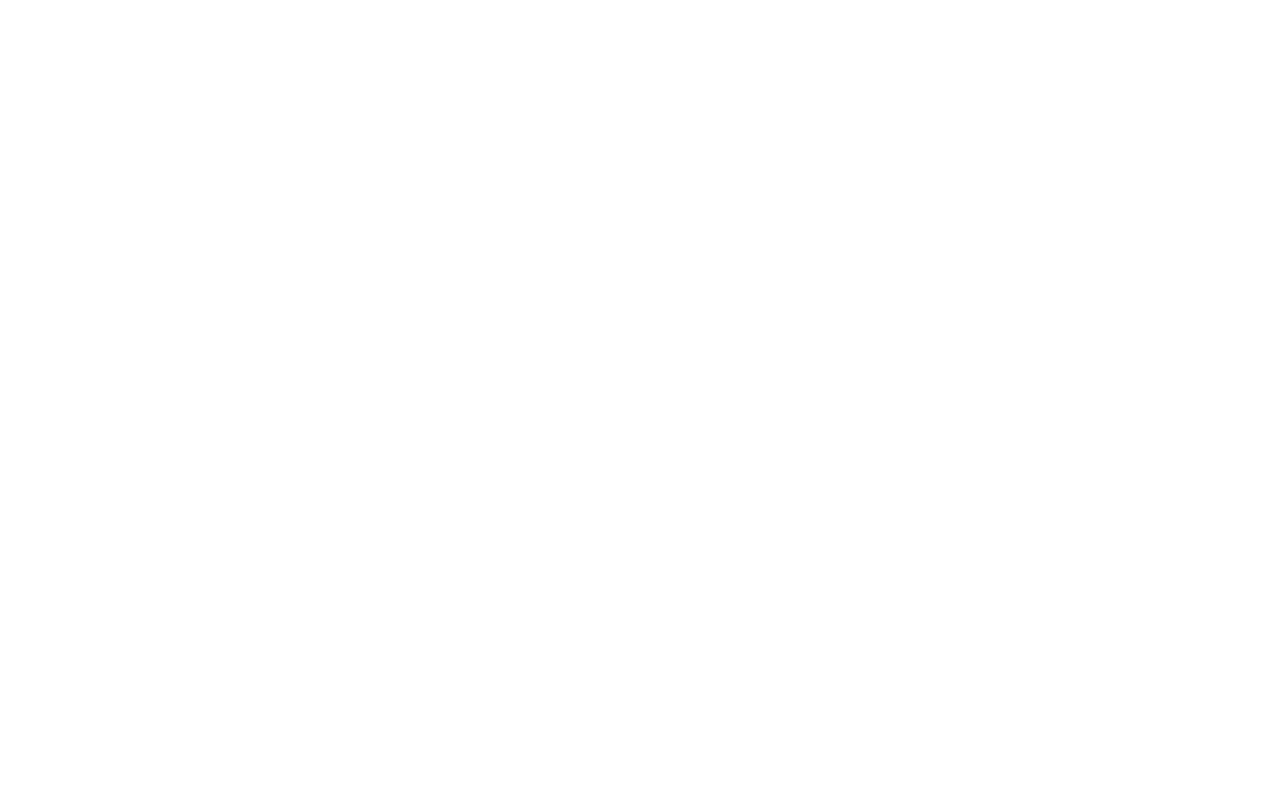
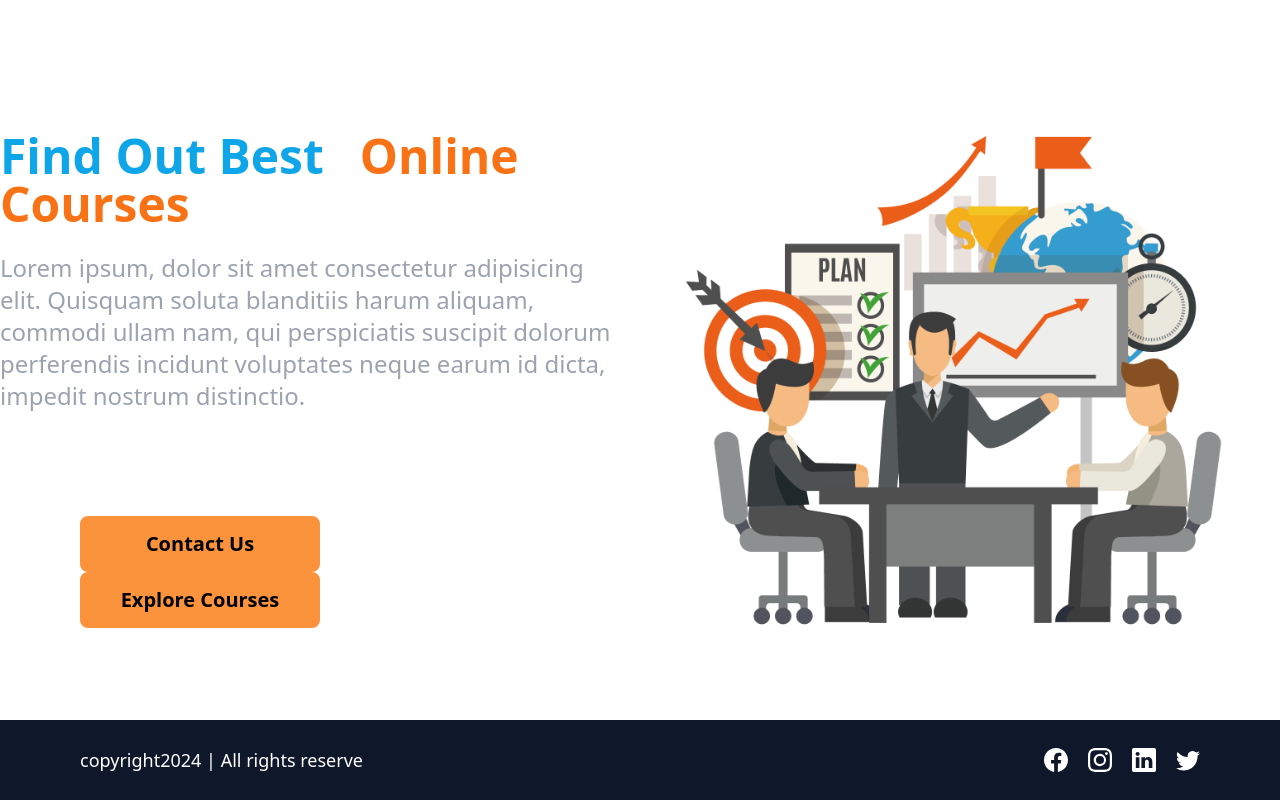
Before and after one commit to Mukesh-Darknet/Learning-Management-System, a React (Vite) app: page / in a window 1280 px wide. Before the commit this address had no page. Built offline with nearby package versions, Linux system fonts and the light colour scheme.

Commit message:
Added Basic layout and Design the Homepage

```diff
--- a/src/App.jsx
+++ b/src/App.jsx
@@ -1,18 +1,27 @@
 
 import {Route, Routes } from 'react-router-dom'
-import Footer from './Component/Footer'
+
+import HomePage from './Pages/HomePage'
+
+
+
+
+
+
 
 function App() {
 
   return (
     <>
+
+
     <Routes>
-       {/* <Route path ="/" element = {<Home/>}></Route> */}
+       <Route path ="/" element = {<HomePage/>}></Route>
 
     </Routes>
 
-     {/* <h1>wellcome to LMS</h1> */}
-     {/* <Footer/> */}
+
+
     </>
   )
 }
--- /dev/null
+++ b/src/Layouts/Homelayout.jsx
@@ -0,0 +1,79 @@
+
+import { GiHamburgerMenu } from "react-icons/gi";
+import { AiFillCloseSquare } from "react-icons/ai";
+import Footer from "../Component/Footer";
+
+
+function HoemLayout({children}) {
+
+  function changeWidth() {
+    const drawerSide = document.getElementsByClassName("drawer-side");
+    drawerSide[0].style.width = 'auto';
+  }
+
+
+  function hideDrawer(){
+    const element = document.getElementsByName('rawer-toggle');
+    element[0].checked = false;
+
+    // changeWidth();
+    const drawerSide = document.getElementsByClassName("drawer-side");
+    drawerSide[0].style.width = '0';
+
+  }
+
+  return (
+    <>
+      <div className="min-h-[90vh]  ">
+        <div className="drawer absolute w-fit left-0 z-50">
+          <input className="drawer-toggle " id="my-drawer" type="checkbox" />
+          <div className="drawer-content">
+            <label htmlFor="my-drawer" className="cursor-pointer relative">
+              <GiHamburgerMenu
+                onClick={changeWidth}
+                size={"25px"}
+                className="font-bold text-white m-4"
+              />
+            </label>
+          </div>
+          <div className="drawer-side">
+            <label htmlFor="my-drawer" aria-label="close sidebar" className="drawer-overlay"></label>
+            <ul className="menu w-48 p-4 sm:w-80 bg-base-100 text-base-content relative">
+              <li className="w-fit absolute right-2 z-50">
+
+                <button onClick={hideDrawer}>
+                  <AiFillCloseSquare
+                  size={"30px"}
+                  />
+
+                </button>
+              </li>
+              <li>
+                <a href="/">Home</a>
+              </li>
+              <li>
+               <a href="/cources">All Cources</a>
+              </li>
+              <li>
+                <a href="/contact">Contact Us</a>
+              </li>
+              <li>
+                <a href="/about">About Us</a>
+              </li>
+            </ul>
+
+          </div>
+        </div>
+
+        {children}
+        <Footer/>
+
+
+      </div>
+
+
+    </>
+  )
+
+}
+export default HoemLayout
--- /dev/null
+++ b/src/Pages/HomePage.jsx
@@ -0,0 +1,44 @@
+import HomeLayout from "../Layouts/Homelayout";
+import HomeImage from "../Assets/Image/image1.png"
+
+
+
+function HomePage(){
+  return(
+    <HomeLayout>
+      <div className="pt-10 flex items-center justify-center text-white gap-10 max-15 h-[90vh] ">
+        <div className="w-1/2 space-y-6">
+        <h1 className=" text-sky-500 text-5xl font-semibold">
+          Find Out Best
+          <span className="text-orange-500 font-bold m-9" >
+           Online Courses
+
+        </span>
+        </h1>
+        <p className="text-2xl text-gray-400">
+          Lorem ipsum, dolor sit amet consectetur adipisicing elit. Quisquam soluta blanditiis harum aliquam, commodi ullam nam, qui perspiciatis suscipit dolorum perferendis incidunt voluptates neque earum id dicta, impedit nostrum distinctio.
+        </p>
+        <div className="">
+          <a href="/contact">
+          <button className=" text-black text-xl font-bold h-14 w-60 bg-orange-400 rounded-lg ml-20 mt-20 hover:bg-sky-500 transition-all ease-in-out duration-5000">Contact Us</button>
+          </a>
+
+          <a href="/courses">
+          <button className="text-black text-xl font-bold h-14 w-60 bg-orange-400 ml-20 rounded-lg hover:bg-sky-500 transition-all ease-in-out">Explore Courses</button>
+          </a>
+        </div>
+        </div>
+
+        <div className="w-1/2 flex items-center justify-center">
+
+        <img src={HomeImage} alt="homePage image" />
+
+        </div>
+
+      </div>
+
+    </HomeLayout>
+
+  )
+}
+export default HomePage;
--- a/tailwind.config.js
+++ b/tailwind.config.js
@@ -1,8 +1,10 @@
+import daisyui from 'daisyui';
+
 /** @type {import('tailwindcss').Config} */
 export default {
   content: ["./index.html","./src/**/*.{html,js,jsx,ts,tsx}"],
   theme: {
     extend: {},
   },
-  plugins: [],
+  plugins: [require('daisyui'),require("@tailwindcss/line-clamp")],
 }
```
Also changed, not shown: src/Assets/Image/image1.png (added), 1 other file (tests, documents, lock files or other folders).
